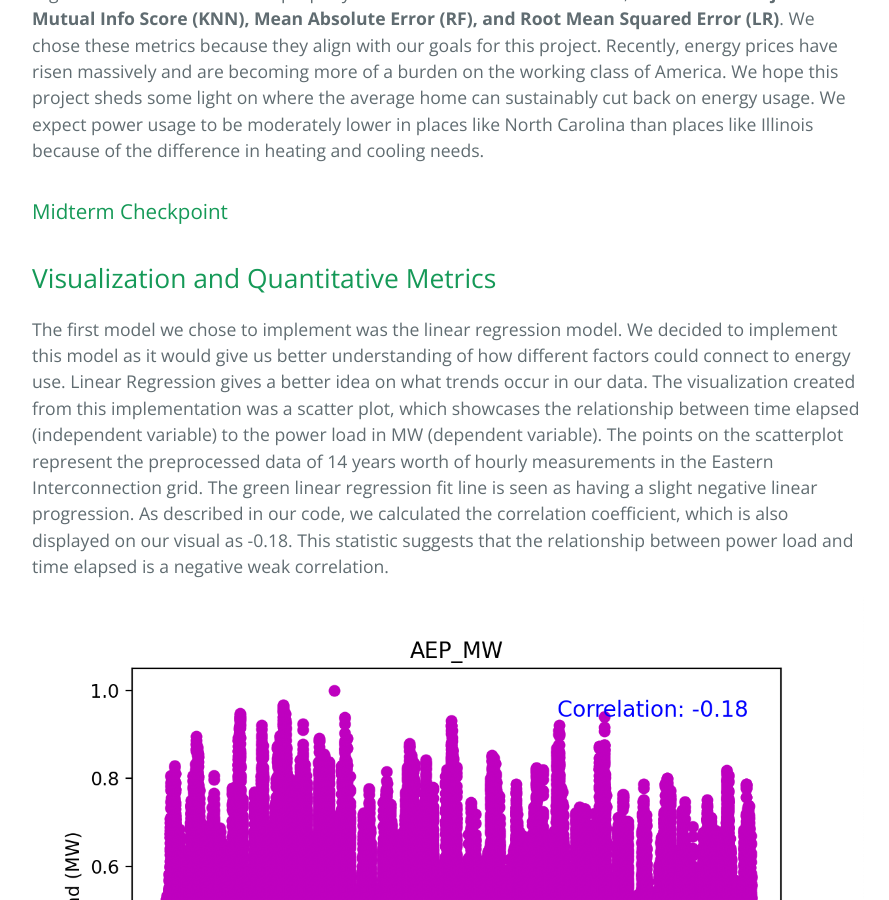
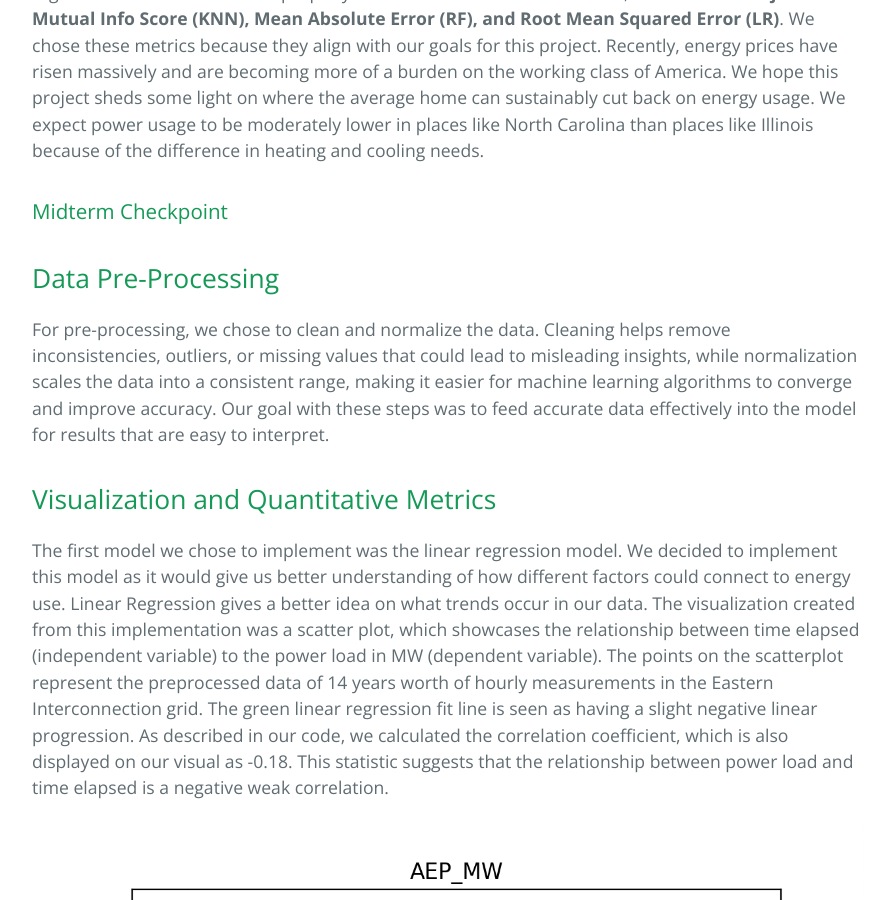
Before and after one commit to tanner-iley/4641-Eco, a Jekyll site: the page built from index.md, in a window 1280 px wide and 900 px high, scrolled down 2430 px. Shown: the whole window, without its empty margins (192-1081 px from the left). Built offline with Jekyll 4.4.1, drawn with Linux system fonts in a browser that asks for light colours; our own code applies the rules of GitHub Pages for plain Markdown files.

Commit message:
Update index.md

```diff
--- a/index.md
+++ b/index.md
@@ -60,6 +60,10 @@ For our project, we must select one metric suitable for Clustering and two metri
 
 ### Midterm Checkpoint
 
+## Data Pre-Processing
+
+For pre-processing, we chose to clean and normalize the data. Cleaning helps remove inconsistencies, outliers, or missing values that could lead to misleading insights, while normalization scales the data into a consistent range, making it easier for machine learning algorithms to converge and improve accuracy. Our goal with these steps was to feed accurate data effectively into the model for results that are easy to interpret.
+
 ## Visualization and Quantitative Metrics
 
 The first model we chose to implement was the linear regression model. We decided to implement this model as it would give us better understanding of how different factors could connect to energy use. Linear Regression gives a better idea on what trends occur in our data. The visualization created from this implementation was a scatter plot, which showcases the relationship between time elapsed (independent variable) to the power load in MW (dependent variable). The points on the scatterplot represent the preprocessed data of 14 years worth of hourly measurements in the Eastern Interconnection grid. The green linear regression fit line is seen as having a slight negative linear progression. As described in our code, we calculated the correlation coefficient, which is also displayed on our visual as -0.18. This statistic suggests that the relationship between power load and time elapsed is a negative weak correlation.
```
